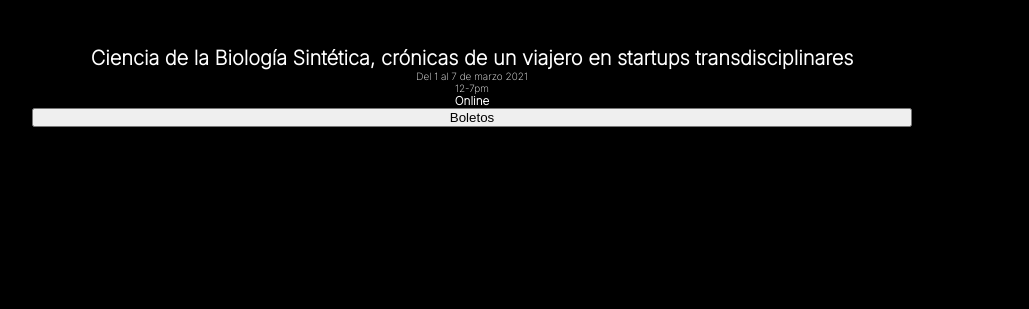
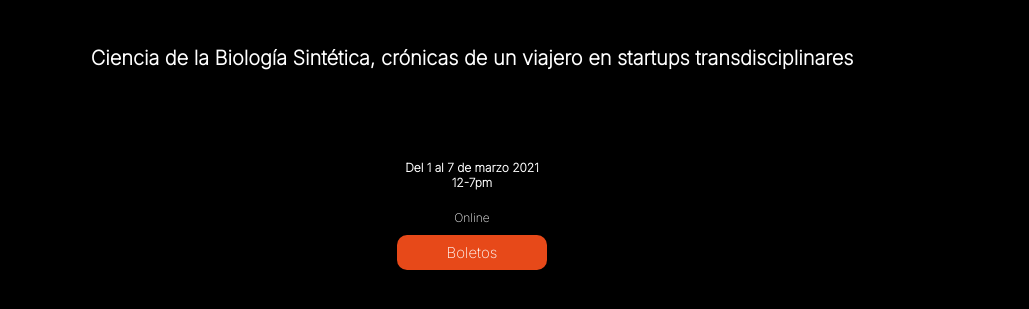
Before and after one commit to Daniel-Martinez24/congresoSB, a website: page public/index.html in a window 1280 px wide. Shown: the part 179-488 px from the top of the page, without its empty margins (168-1197 px from the left). Drawn offline with nearby package versions, Linux system fonts and the light colour scheme.

Commit message:
Segunda parte del trabajo

```diff
--- a/public/index.html
+++ b/public/index.html
@@ -35,10 +35,10 @@
 		<section>
 			<h1>CONGRESO DE BIOLOGIA SINTHETICA</h1>
 			<h2>Ciencia de la Biología Sintética, crónicas de un viajero en startups transdisciplinares</h2>
-			<p>Del 1 al 7 de marzo 2021</p>
+			<p class="uno">Del 1 al 7 de marzo 2021</p>
 			<p>12-7pm</p>
 			<h3>Online</h3>
-			<button>Boletos</button>
+			<a href="">Boletos</a>
 		</section>
 	</main>
 
--- a/public/style/index.css
+++ b/public/style/index.css
@@ -34,8 +34,6 @@ main section  {
 
 }
 
-
-
 main section h1 {
     font-size: 3rem;
     padding-top: 6rem;
@@ -47,3 +45,35 @@ main section h2 {
     padding-top: 6rem;
     justify-content: center;
 }
+
+main section  .uno {
+    color: white;
+    padding-top: 9rem;
+}
+
+main section p {
+    font-size: 1.2rem;
+    font-weight: bold;
+}
+
+main section h3 {
+    font-size: 1.2rem;
+    padding-top: 2rem;
+    font-weight: normal;
+    justify-content: center;
+}
+
+
+main section a {
+    border-radius: 10px;
+    width: 150px;
+    background-color: #e74919;
+    color: white;
+    cursor: pointer;
+    border-style: none;
+    font-size: 1.5rem;
+    padding: 5px;
+    margin: auto;
+    margin-top: 1rem;
+
+}
```
